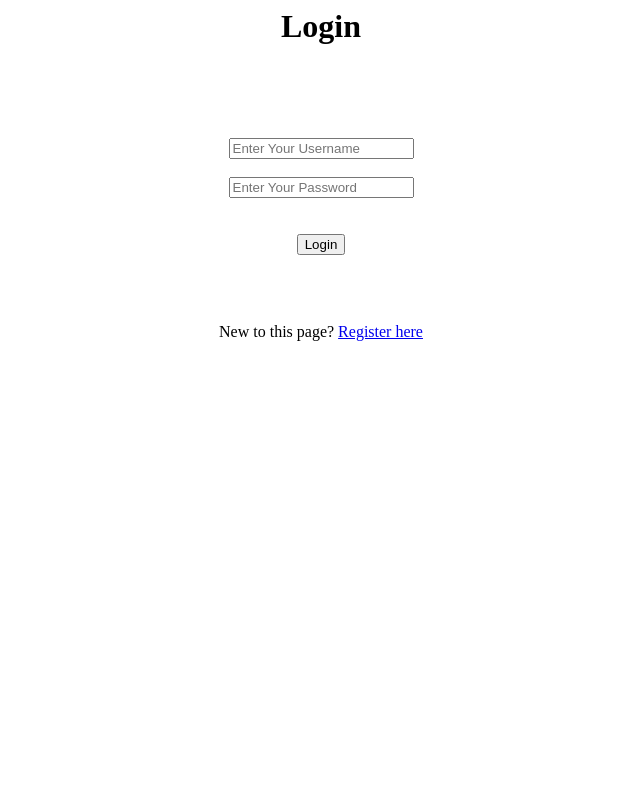
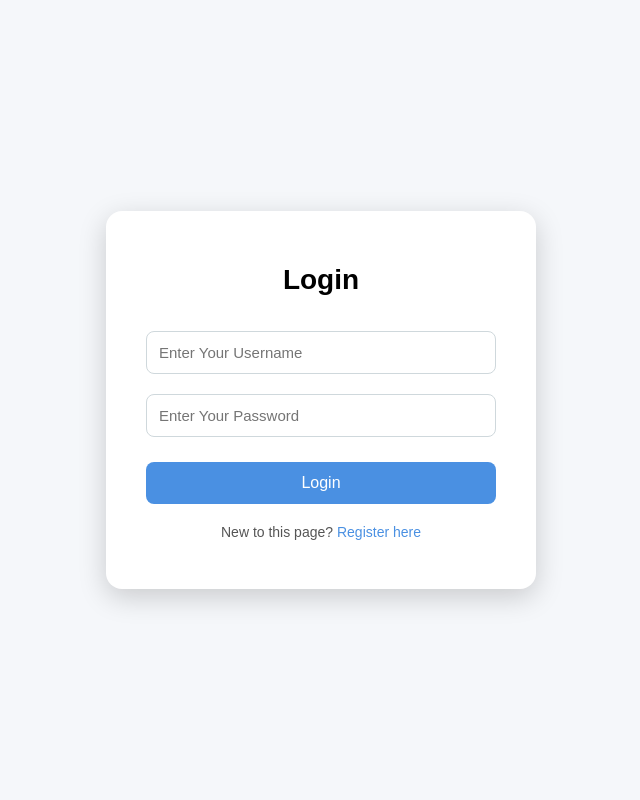
Before and after one commit to Hualin120/CSC335_Team_Project, a Flask app: page /login in a window 1280 px wide. Shown: the whole page, without its empty margins (319-959 px from the left). Run offline with Flask 3, Linux system fonts and the light colour scheme; some libraries are stand-ins or nearby versions.

Commit message:
Updated login UI page

```diff
--- a/templates/login.html
+++ b/templates/login.html
@@ -1,23 +1,108 @@
 <html>
 <head>
     <meta charset="UTF-8">
-		<title> Login </title>
-		<link rel="stylesheet" href="/static/style.css">
+    <title>Login</title>
+
+    <style>
+        body {
+            margin: 0;
+            padding: 0;
+            font-family: Arial, sans-serif;
+            background: #f5f7fa;
+            height: 100vh;
+            display: flex;
+            justify-content: center;
+            align-items: center;
+        }
+
+        .login-card {
+            width: 350px;
+            background: white;
+            padding: 35px 40px;
+            text-align: center;
+            border-radius: 16px;
+            box-shadow: 0 8px 28px rgba(0,0,0,0.18);
+        }
+
+        .login-card h1 {
+            margin-bottom: 25px;
+            font-size: 28px;
+        }
+
+        .textbox {
+            width: 100%;
+            padding: 12px;
+            margin: 10px 0;
+            border: 1px solid #cfd8dc;
+            border-radius: 8px;
+            font-size: 15px;
+        }
+
+        .textbox:focus {
+            outline: none;
+            border-color: #4a90e2;
+            box-shadow: 0 0 5px rgba(74,144,226,0.4);
+        }
+
+        .btn {
+            width: 100%;
+            padding: 12px;
+            margin-top: 15px;
+            background: #4a90e2;
+            color: white;
+            border: none;
+            border-radius: 8px;
+            font-size: 16px;
+            cursor: pointer;
+        }
+
+        .btn:hover {
+            background: #357abd;
+        }
+
+
+        .register-text {
+            margin-top: 20px;
+            font-size: 14px;
+            color: #555;
+        }
+
+        .register-text a {
+            color: #4a90e2;
+            text-decoration: none;
+        }
+
+        .register-text a:hover {
+            text-decoration: underline;
+        }
+    </style>
 </head>
+
 <body>
-		<div class="logincontent" align="center">
-			<div class="logintop">
+    <div class="login-card">
         <h1>Login</h1>
-			</div></br></br></br></br>
-			<div class="loginbottom">
-			<form action="{{ url_for('login')}}" method="post" autocomplete="off">
-			<div class="msg">{{ msg }}</div>
-			<input type="text" name="username" placeholder="Enter Your Username" class="textbox" id="username" required></br></br>
-			<input type="password" name="password" placeholder="Enter Your Password" class="textbox" id="password" required></br></br></br>
+
+        <form action="{{ url_for('login') }}" method="post" autocomplete="off">
+
+            <input type="text"
+                   name="username"
+                   placeholder="Enter Your Username"
+                   class="textbox"
+                   required>
+
+            <input type="password"
+                   name="password"
+                   placeholder="Enter Your Password"
+                   class="textbox"
+                   required>
+
             <input type="submit" class="btn" value="Login">
-			</form></br></br>
-			<p class="worddark">New to this page? <a class="worddark" href="{{ url_for('register')}}">Register here</a></p>
-			</div>
+        </form>
+
+        <p class="register-text">
+            New to this page?
+            <a href="{{ url_for('register') }}">Register here</a>
+        </p>
     </div>
 </body>
 </html>
```
Lines whose indentation alone changed are shown as unchanged.
